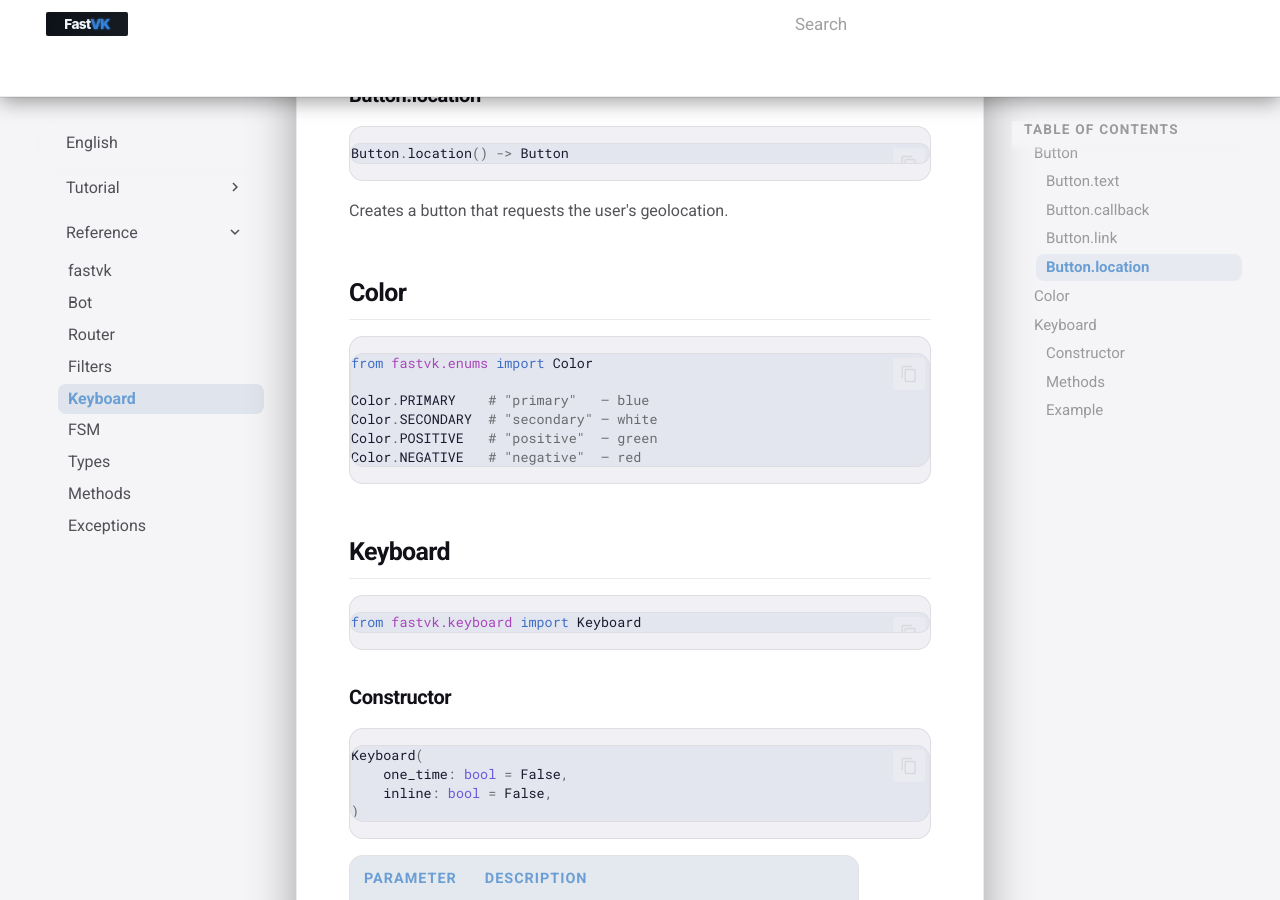
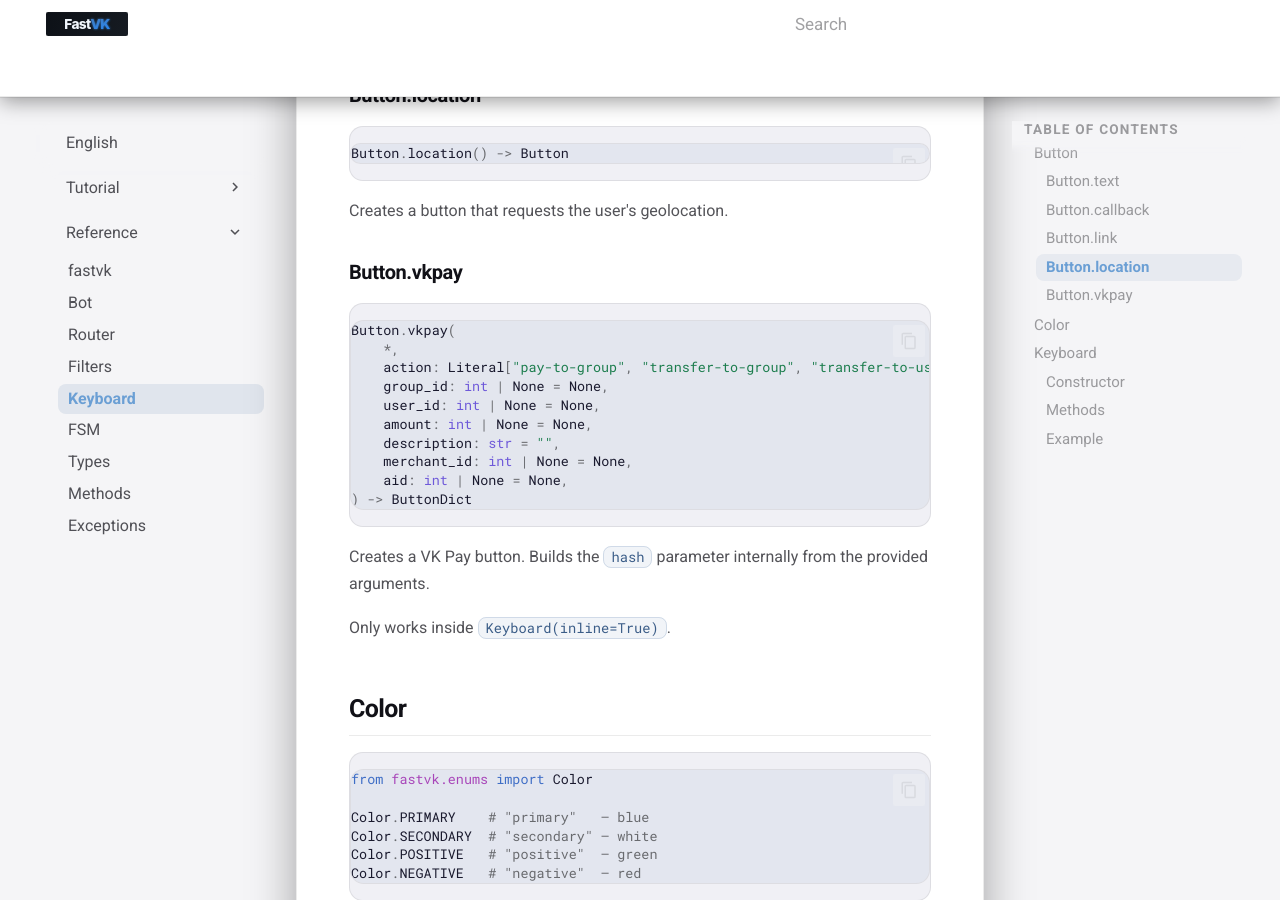
Before and after one commit to ndugram/fastvk, an MkDocs documentation site: the page built from docs/en/reference/keyboard.md, in a window 1280 px wide and 900 px high, scrolled down 1115 px. Built offline with MkDocs 1.6.1 and Material for MkDocs 9.7.7, drawn with Linux system fonts in a browser that asks for light colours; comment, search, counter and statistics services are not loaded.

Commit message:
docs: update keyboard.md

````diff
--- a/docs/en/reference/keyboard.md
+++ b/docs/en/reference/keyboard.md
@@ -47,6 +47,25 @@
 ```
 
 Creates a button that requests the user's geolocation.
+
+### Button.vkpay
+
+```python
+Button.vkpay(
+    *,
+    action: Literal["pay-to-group", "transfer-to-group", "transfer-to-user"] = "pay-to-group",
+    group_id: int | None = None,
+    user_id: int | None = None,
+    amount: int | None = None,
+    description: str = "",
+    merchant_id: int | None = None,
+    aid: int | None = None,
+) -> ButtonDict
+```
+
+Creates a VK Pay button. Builds the `hash` parameter internally from the provided arguments.
+
+Only works inside `Keyboard(inline=True)`.
 
 ## Color
 
````
